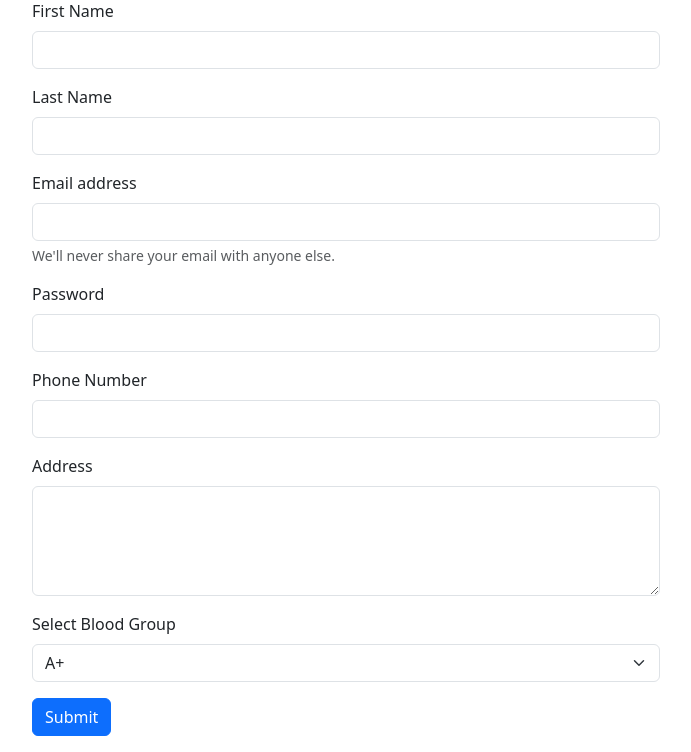
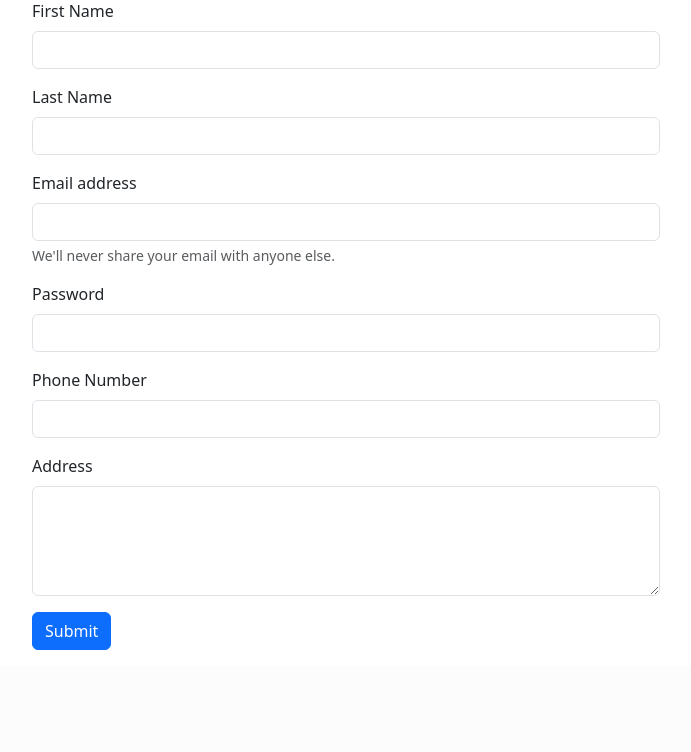
Before and after one commit to iamshimantadas/blood-camp, a Django app: page /hospital/ in a window 1280 px wide. Shown: the part 187-939 px from the top of the page, without its empty margins (294-985 px from the left). After the commit the page ends 837 px from the top, so only its background shows below. Run offline with Django 5.2, Linux system fonts and the light colour scheme.

Commit message:
discarding blood group register option from hospital staff and  ricipient

```diff
--- a/hospital/templates/h_register.html
+++ b/hospital/templates/h_register.html
@@ -45,11 +45,10 @@
                 <label for="address" class="form-label">Address</label>
                 <textarea class="form-control" name="address" id="address" rows="4" required></textarea>
               </div>
-              <div class="mb-3">
+              <!-- <div class="mb-3">
                 <label class="form-label" for="blood_group">Select Blood Group</label>
                 <select name="blood_group" id="blood_group" class="form-select" aria-label="select blood group" required>
-                    <!-- <option value="not sure" selected>Not Sure</option> -->
-                    <option value="A+">A+</option>
+                   <option value="A+">A+</option>
                     <option value="A-">A-</option>
                     <option value="B+">B+</option>
                     <option value="B-">B-</option>
@@ -58,7 +57,7 @@
                     <option value="O+">O+</option>
                     <option value="O-">O-</option>
                   </select>
-            </div>
+            </div> -->
             <button type="submit" class="btn btn-primary">Submit</button>
           </form>
 
--- a/hospital/views.py
+++ b/hospital/views.py
@@ -14,7 +14,7 @@ def RegisterView(request):
         password = data.get("password")
         phone = data.get("phone")
         address = data.get("address")
-        bloodgrp = data.get("blood_group")
+        # bloodgrp = data.get("blood_group")
 
         user = User.objects.create(
             first_name=firstname,
@@ -22,7 +22,7 @@ def RegisterView(request):
             email=email,
             address=address,
             phone=phone,
-            blood_group = bloodgrp,
+            # blood_group = bloodgrp,
             status=False,
             is_hospital_stff=True,
         )
--- a/ricipient/templates/r_register.html
+++ b/ricipient/templates/r_register.html
@@ -45,10 +45,9 @@
                 <label for="address" class="form-label">Address</label>
                 <textarea class="form-control" name="address" id="address" rows="4" required></textarea>
               </div>
-              <div class="mb-3">
+              <!-- <div class="mb-3">
                 <label class="form-label" for="blood_group">Select Blood Group</label>
                 <select name="blood_group" id="blood_group" class="form-select" aria-label="select blood group" required>
-                    <!-- <option value="not sure" selected>Not Sure</option> -->
                     <option value="A+">A+</option>
                     <option value="A-">A-</option>
                     <option value="B+">B+</option>
@@ -58,7 +57,7 @@
                     <option value="O+">O+</option>
                     <option value="O-">O-</option>
                   </select>
-            </div>
+            </div> -->
             <button type="submit" class="btn btn-primary">Submit</button>
           </form>
 
--- a/ricipient/views.py
+++ b/ricipient/views.py
@@ -14,7 +14,7 @@ def RegisterView(request):
         password = data.get("password")
         phone = data.get("phone")
         address = data.get("address")
-        bloodgrp = data.get("blood_group")
+        # bloodgrp = data.get("blood_group")
 
         user = User.objects.create(
             first_name=firstname,
@@ -22,7 +22,7 @@ def RegisterView(request):
             email=email,
             address=address,
             phone=phone,
-            blood_group = bloodgrp,
+            # blood_group = bloodgrp,
             status=False,
             is_receipient=True,
         )
```
